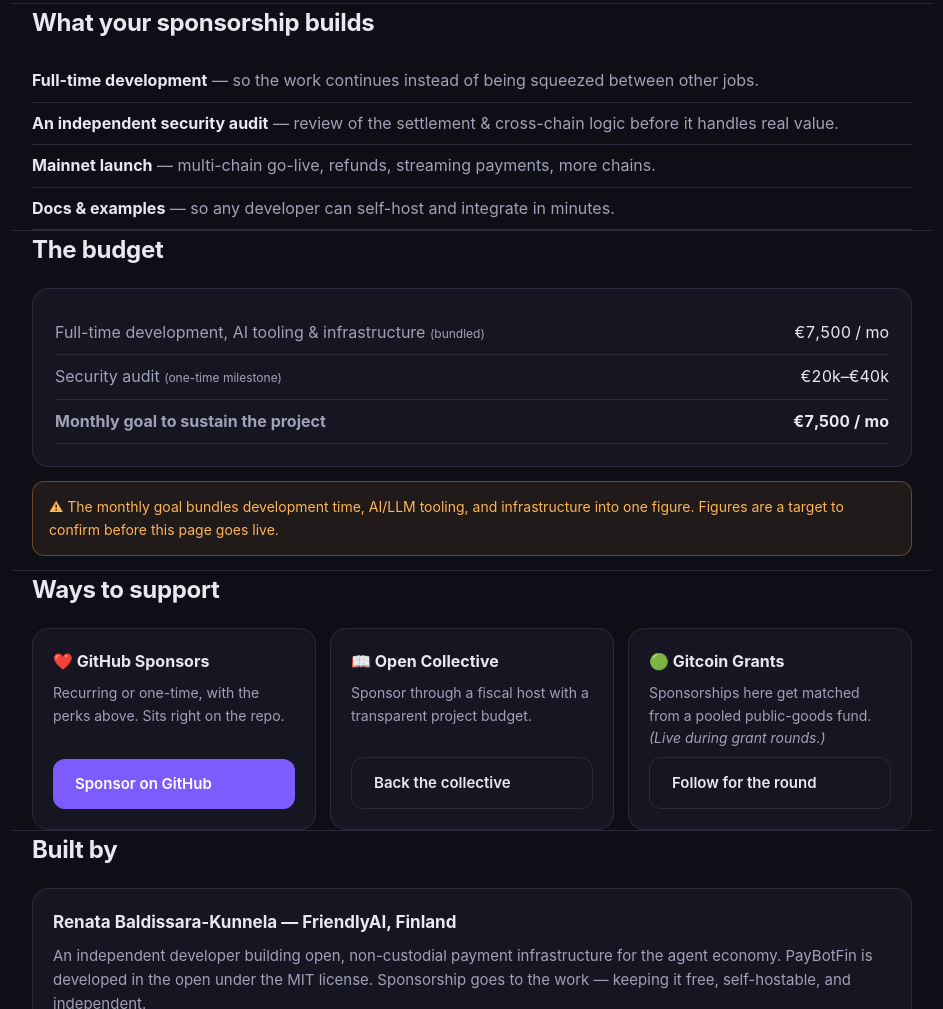
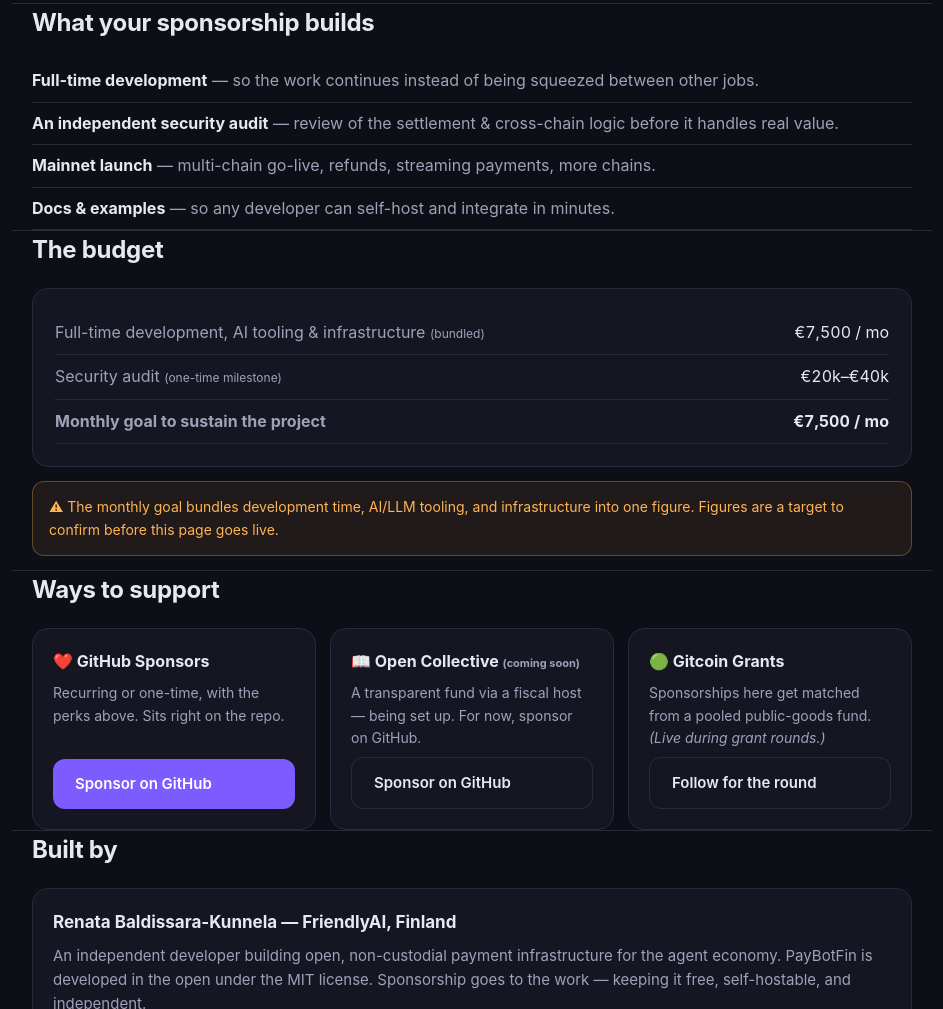
Before and after one commit to RBKunnela/paybotfin-fund, a plain HTML site: page index.html in a window 1280 px wide. Shown: the part 1650-2659 px from the top of the page, without its empty margins (168-1111 px from the left). Drawn offline with Linux system fonts and the light colour scheme.

Commit message:
fix(funding): remove dead Open Collective links until the collective exists; consolidate on GitHub Sponsors

```diff
--- a/index.html
+++ b/index.html
@@ -74,7 +74,6 @@
   <p class="sub">PayBotFin lets autonomous AI agents pay each other in stablecoins — across chains, without custody, without lock-in. The incumbents are building closed rails. This one stays <b>open</b> — if the people who'll use it sponsor the work.</p>
   <div class="cta-row">
     <a class="btn" href="https://github.com/sponsors/RBKunnela">Become a sponsor</a>
-    <a class="btn alt" href="https://opencollective.com/paybotfin">Back the project</a>
     <a class="btn alt" href="https://github.com/RBKunnela/paybot-sdk">View the code</a>
   </div>
 </header>
@@ -180,9 +179,9 @@
       <a class="btn" href="https://github.com/sponsors/RBKunnela">Sponsor on GitHub</a>
     </div>
     <div class="way">
-      <b>📖 Open Collective</b>
-      <span>Sponsor through a fiscal host with a transparent project budget.</span>
-      <a class="btn alt" href="https://opencollective.com/paybotfin">Back the collective</a>
+      <b>📖 Open Collective <span style="font-size:11px;color:var(--muted)">(coming soon)</span></b>
+      <span>A transparent fund via a fiscal host — being set up. For now, sponsor on GitHub.</span>
+      <a class="btn alt" href="https://github.com/sponsors/RBKunnela">Sponsor on GitHub</a>
     </div>
     <div class="way">
       <b>🟢 Gitcoin Grants</b>
```
